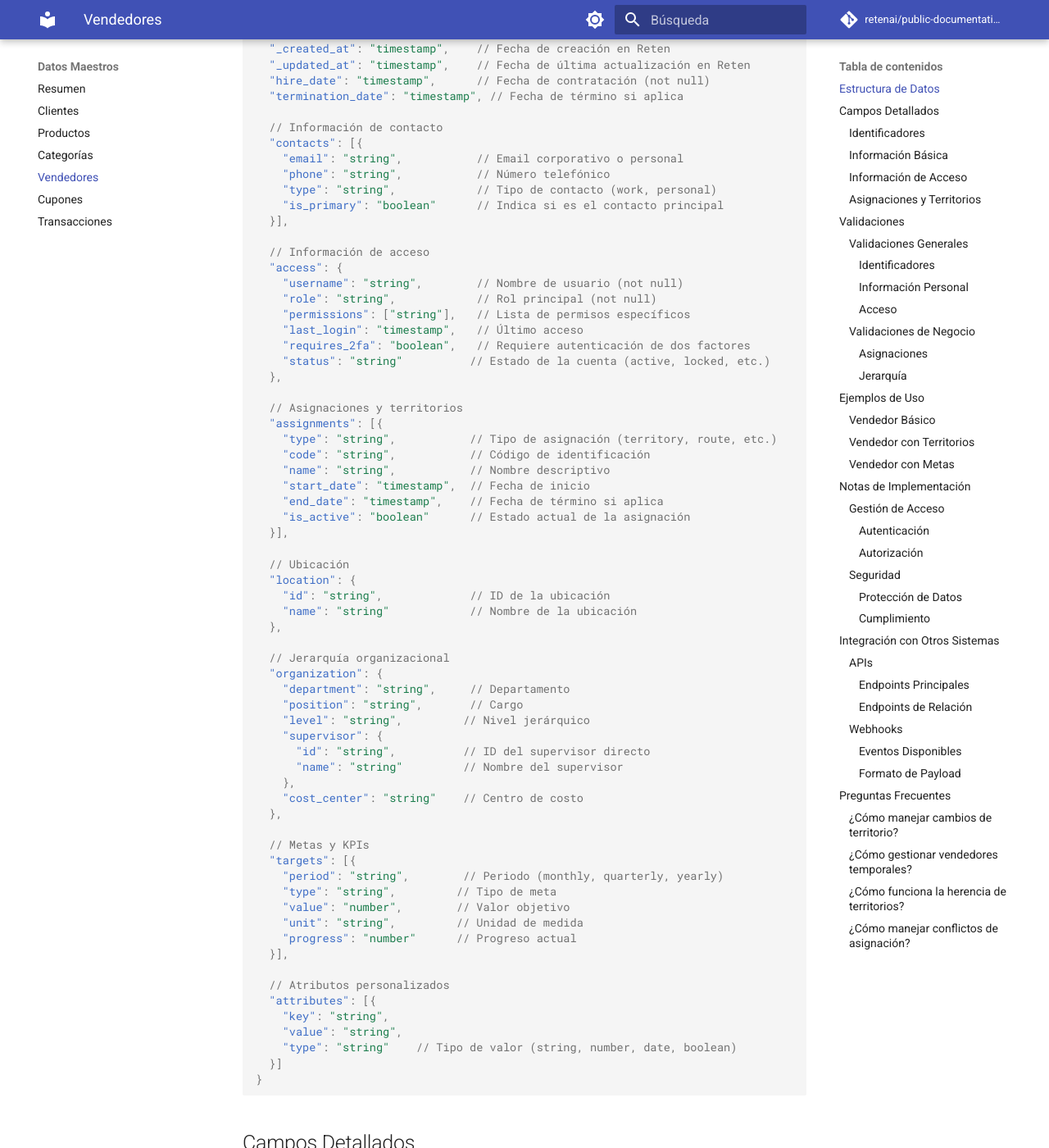
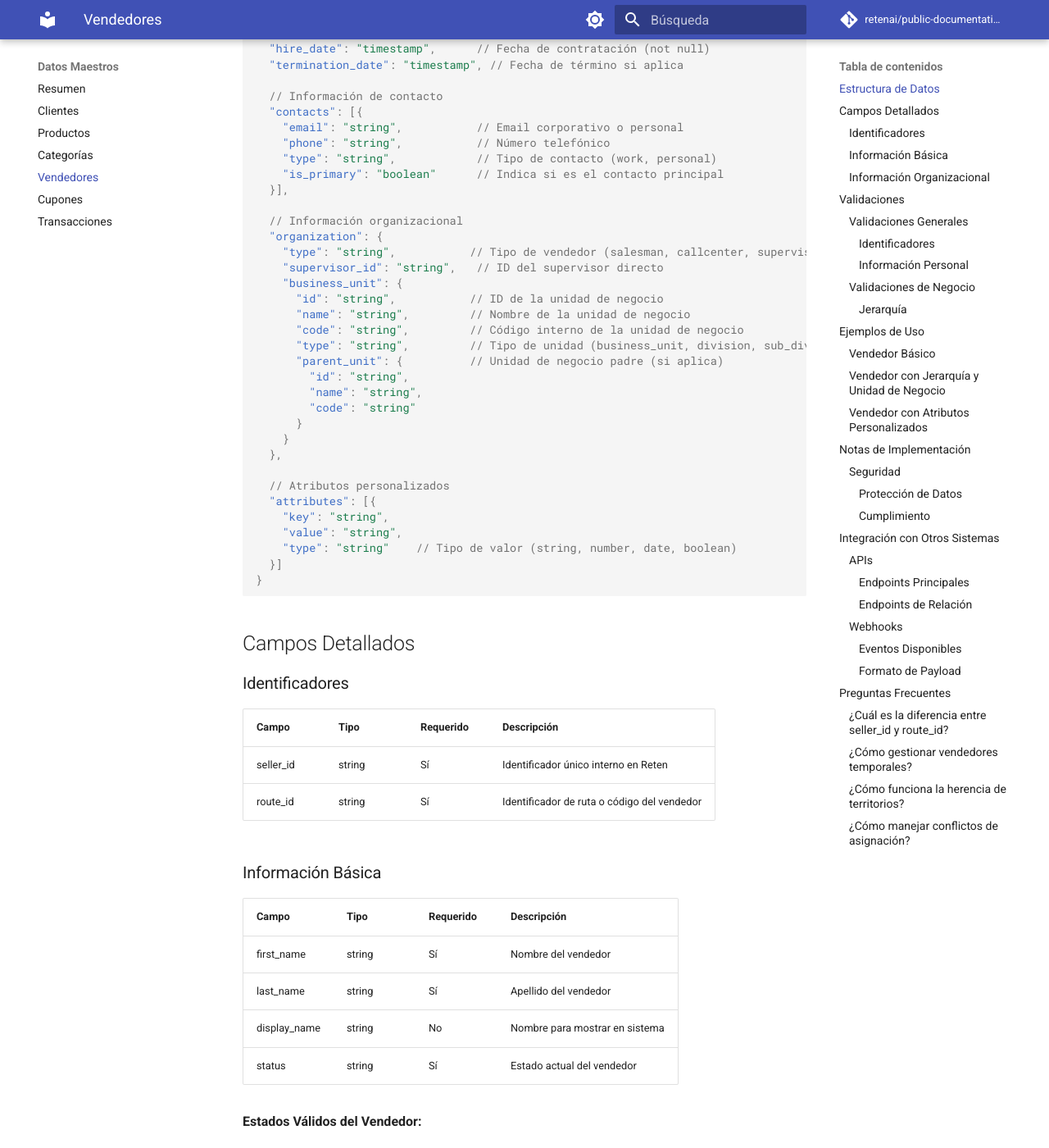
Before and after one commit to retenai/public-documentation, an MkDocs documentation site: the page built from docs/master-data/seller/README.md, in a window 1280 px wide and 1400 px high, scrolled down 717 px. Shown: the whole window at 82% size. Built offline with MkDocs 1.6.1 and Material for MkDocs 9.7.7, drawn with Linux system fonts in a browser that asks for light colours; comment, search, counter and statistics services are not loaded; some of the changed text lies outside the part shown.

Commit message:
refactor: simplify status handling and improve organization structure
- Remove redundant is_active field in favor of status enum in routes, assignments and sellers

- Simplify organization structure in sellers:

  - Remove location

  - Replace department/position with seller type (salesman, callcenter, supervisor)

  - Simplify supervisor to just an ID

  - Rename UEN to business_unit for clarity

  - Update business unit example to show geographical divisions

````diff
--- a/docs/master-data/seller/README.md
+++ b/docs/master-data/seller/README.md
@@ -7,9 +7,8 @@ Los vendedores son los usuarios del CPG (Consumer Packaged Goods) que interactú
 ```json
 {
   // Identificadores
-  "seller_id": "string",         // Identificador principal (not null)
-  "external_id": "string",       // Identificador externo del cliente
-  "employee_id": "string",       // Identificador de empleado en CPG
+  "seller_id": "string",         // Identificador único interno (not null)
+  "route_id": "string",          // Identificador de ruta o código de vendedor (not null)
 
   // Información básica
   "name": {
@@ -18,8 +17,7 @@ Los vendedores son los usuarios del CPG (Consumer Packaged Goods) que interactú
     "display_name": "string",    // Nombre para mostrar
     "full_name": "string"        // Nombre completo (not null)
   },
-  "status": "string",            // Estado del vendedor (active, inactive, suspended)
-  "is_active": "boolean",        // Indicador de estado activo
+  "status": "string",            // Estado del vendedor (active, inactive, suspended, terminated)
 
   // Marcas temporales
   "created_at": "timestamp",     // Fecha de creación en sistema cliente (not null)
@@ -37,52 +35,22 @@ Los vendedores son los usuarios del CPG (Consumer Packaged Goods) que interactú
     "is_primary": "boolean"      // Indica si es el contacto principal
   }],
 
-  // Información de acceso
-  "access": {
-    "username": "string",        // Nombre de usuario (not null)
-    "role": "string",            // Rol principal (not null)
-    "permissions": ["string"],   // Lista de permisos específicos
-    "last_login": "timestamp",   // Último acceso
-    "requires_2fa": "boolean",   // Requiere autenticación de dos factores
-    "status": "string"          // Estado de la cuenta (active, locked, etc.)
+  // Información organizacional
+  "organization": {
+    "type": "string",           // Tipo de vendedor (salesman, callcenter, supervisor)
+    "supervisor_id": "string",   // ID del supervisor directo
+    "business_unit": {
+      "id": "string",           // ID de la unidad de negocio
+      "name": "string",         // Nombre de la unidad de negocio
+      "code": "string",         // Código interno de la unidad de negocio
+      "type": "string",         // Tipo de unidad (business_unit, division, sub_division)
+      "parent_unit": {          // Unidad de negocio padre (si aplica)
+        "id": "string",
+        "name": "string",
+        "code": "string"
+      }
+    }
   },
-
-  // Asignaciones y territorios
-  "assignments": [{
-    "type": "string",           // Tipo de asignación (territory, route, etc.)
-    "code": "string",           // Código de identificación
-    "name": "string",           // Nombre descriptivo
-    "start_date": "timestamp",  // Fecha de inicio
-    "end_date": "timestamp",    // Fecha de término si aplica
-    "is_active": "boolean"      // Estado actual de la asignación
-  }],
-
-  // Ubicación
-  "location": {
-    "id": "string",             // ID de la ubicación
-    "name": "string"            // Nombre de la ubicación
-  },
-
-  // Jerarquía organizacional
-  "organization": {
-    "department": "string",     // Departamento
-    "position": "string",       // Cargo
-    "level": "string",         // Nivel jerárquico
-    "supervisor": {
-      "id": "string",          // ID del supervisor directo
-      "name": "string"         // Nombre del supervisor
-    },
-    "cost_center": "string"    // Centro de costo
-  },
-
-  // Metas y KPIs
-  "targets": [{
-    "period": "string",        // Periodo (monthly, quarterly, yearly)
-    "type": "string",         // Tipo de meta
-    "value": "number",        // Valor objetivo
-    "unit": "string",         // Unidad de medida
-    "progress": "number"      // Progreso actual
-  }],
 
   // Atributos personalizados
   "attributes": [{
@@ -97,11 +65,10 @@ Los vendedores son los usuarios del CPG (Consumer Packaged Goods) que interactú
 
 ### Identificadores
 
-| Campo       | Tipo   | Requerido | Descripción                             |
-| ----------- | ------ | --------- | --------------------------------------- |
-| seller_id   | string | Sí        | Identificador único en Reten            |
-| external_id | string | No        | Identificador en el sistema del cliente |
-| employee_id | string | No        | Número de empleado en CPG               |
+| Campo     | Tipo   | Requerido | Descripción                                 |
+| --------- | ------ | --------- | ------------------------------------------- |
+| seller_id | string | Sí        | Identificador único interno en Reten        |
+| route_id  | string | Sí        | Identificador de ruta o código del vendedor |
 
 ### Información Básica
 
@@ -119,44 +86,27 @@ Los vendedores son los usuarios del CPG (Consumer Packaged Goods) que interactú
 - `suspended`: Cuenta suspendida
 - `terminated`: Relación terminada
 
-### Información de Acceso
+### Información Organizacional
 
-| Campo        | Tipo      | Requerido | Descripción                      |
-| ------------ | --------- | --------- | -------------------------------- |
-| username     | string    | Sí        | Nombre de usuario para acceso    |
-| role         | string    | Sí        | Rol principal asignado           |
-| permissions  | array     | No        | Permisos específicos adicionales |
-| requires_2fa | boolean   | No        | Autenticación de dos factores    |
-| last_login   | timestamp | No        | Último acceso al sistema         |
+| Campo              | Tipo   | Requerido | Descripción                      |
+| ------------------ | ------ | --------- | -------------------------------- |
+| organization.type  | string | Sí        | Tipo de vendedor                 |
+| supervisor_id      | string | No        | ID del supervisor directo        |
+| business_unit.id   | string | Sí        | ID de la unidad de negocio       |
+| business_unit.name | string | Sí        | Nombre de la unidad de negocio   |
+| business_unit.code | string | Sí        | Código interno de la unidad      |
+| business_unit.type | string | Sí        | Tipo de unidad de negocio        |
+| parent_unit.id     | string | No        | ID de la unidad de negocio padre |
 
-**Roles Comunes:**
+**Tipos de Vendedor:**
+- `salesman`: Vendedor de campo que realiza visitas presenciales
+- `callcenter`: Vendedor que gestiona clientes vía telefónica
+- `supervisor`: Responsable de gestionar y supervisar otros vendedores
 
-- `sales_rep`: Vendedor de campo
-- `supervisor`: Supervisor de ventas
-- `manager`: Gerente de territorio
-- `admin`: Administrador de sistema
-- `analyst`: Analista de ventas
-
-### Asignaciones y Territorios
-
-Las asignaciones definen las áreas de responsabilidad del vendedor:
-
-| Campo      | Tipo      | Descripción              |
-| ---------- | --------- | ------------------------ |
-| type       | string    | Tipo de asignación       |
-| code       | string    | Código identificador     |
-| name       | string    | Nombre descriptivo       |
-| start_date | timestamp | Inicio de la asignación  |
-| end_date   | timestamp | Término de la asignación |
-| is_active  | boolean   | Estado actual            |
-
-**Tipos de Asignación:**
-
-- `territory`: Territorio geográfico
-- `route`: Ruta de visita
-- `portfolio`: Portafolio de productos
-- `channel`: Canal de ventas
-- `segment`: Segmento de clientes
+**Tipos de Unidad de Negocio:**
+- `business_unit`: Región o territorio principal
+- `division`: Zona dentro de una región
+- `sub_division`: Sector específico dentro de una zona
 
 ## Validaciones
 
@@ -165,8 +115,8 @@ Las asignaciones definen las áreas de responsabilidad del vendedor:
 #### Identificadores
 
 - `seller_id` debe ser único en todo el sistema
-- `external_id` debe ser único por cliente
-- `employee_id` debe ser único dentro del CPG
+- `route_id` debe ser único dentro del mismo CPG
+- El formato de `route_id` debe seguir el patrón definido por el CPG (ej: "R001", "V123", etc.)
 
 #### Información Personal
 
@@ -174,26 +124,17 @@ Las asignaciones definen las áreas de responsabilidad del vendedor:
 - El email principal debe ser corporativo
 - El formato de teléfono debe ser válido
 
-#### Acceso
-
-- Username debe ser único
-- Password debe cumplir política de seguridad
-- Roles deben ser válidos y activos
-
 ### Validaciones de Negocio
-
-#### Asignaciones
-
-- No puede haber solapamiento de territorios
-- Fechas de inicio deben ser válidas
-- Debe haber al menos una asignación activa
-- Las asignaciones de clientes se manejan a través de la entidad Asignaciones
 
 #### Jerarquía
 
 - El supervisor debe existir y estar activo
 - No pueden existir ciclos en la jerarquía
-- Niveles deben ser consistentes
+- La unidad de negocio debe existir y estar activa
+- La unidad de negocio padre debe existir si se especifica
+- El tipo de unidad debe ser válido
+- Los supervisores solo pueden tener el tipo "supervisor"
+- Un vendedor tipo "supervisor" debe tener al menos un subordinado
 
 ## Ejemplos de Uso
 
@@ -202,7 +143,7 @@ Las asignaciones definen las áreas de responsabilidad del vendedor:
 ```json
 {
   "seller_id": "SELLER_001",
-  "external_id": "EMP_123",
+  "route_id": "R001",
   "name": {
     "first_name": "Juan",
     "last_name": "Pérez",
@@ -214,65 +155,43 @@ Las asignaciones definen las áreas de responsabilidad del vendedor:
     "phone": "+56912345678",
     "type": "work",
     "is_primary": true
-  }],
-  "access": {
-    "username": "jperez",
-    "role": "sales_rep",
-    "permissions": ["view_reports", "create_orders"],
-    "requires_2fa": true
+  }]
+}
+```
+
+### Vendedor con Jerarquía y Unidad de Negocio
+
+```json
+{
+  "seller_id": "SELLER_002",
+  "route_id": "V123",
+  "name": {
+    "first_name": "María",
+    "last_name": "González"
+  },
+  "organization": {
+    "type": "supervisor",
+    "supervisor_id": "SELLER_005",
+    "business_unit": {
+      "id": "BU_NORTE",
+      "name": "Zona Norte",
+      "code": "ZN",
+      "type": "division",
+      "parent_unit": {
+        "id": "BU_METRO",
+        "name": "Región Metropolitana",
+        "code": "RM"
+      }
+    }
   }
 }
 ```
 
-### Vendedor con Territorios
-
-```json
-{
-  "seller_id": "SELLER_002",
-  "name": {
-    "first_name": "María",
-    "last_name": "González"
-  },
-  "assignments": [{
-    "type": "territory",
-    "code": "ZONE_NORTH",
-    "name": "Zona Norte Santiago",
-    "start_date": "2024-01-01T00:00:00Z",
-    "is_active": true
-  }, {
-    "type": "portfolio",
-    "code": "PORTFOLIO_PREMIUM",
-    "name": "Productos Premium",
-    "start_date": "2024-01-01T00:00:00Z",
-    "is_active": true
-  }],
-  "organization": {
-    "department": "Sales",
-    "position": "Senior Sales Representative",
-    "level": "L3",
-    "reports_to": "SELLER_005"
-  }
-}
-```
-
-### Vendedor con Metas
+### Vendedor con Atributos Personalizados
 
 ```json
 {
   "seller_id": "SELLER_003",
-  "targets": [{
-    "period": "2024-Q1",
-    "type": "sales_volume",
-    "value": 100000,
-    "unit": "USD",
-    "progress": 75000
-  }, {
-    "period": "2024-Q1",
-    "type": "new_customers",
-    "value": 20,
-    "unit": "count",
-    "progress": 15
-  }],
   "attributes": [{
     "key": "specialty",
     "value": "new_business",
@@ -286,20 +205,6 @@ Las asignaciones definen las áreas de responsabilidad del vendedor:
 ```
 
 ## Notas de Implementación
-
-### Gestión de Acceso
-
-#### Autenticación
-
-- Soporte para múltiples métodos
-- Integración con SSO corporativo
-- Políticas de contraseñas
-
-#### Autorización
-
-- Basada en roles y permisos
-- Herencia de permisos
-- Restricciones por territorio
 
 ### Seguridad
 
@@ -332,8 +237,6 @@ DELETE /api/v1/sellers/{seller_id}
 #### Endpoints de Relación
 
 ```
-GET    /api/v1/sellers/{seller_id}/assignments
-GET    /api/v1/sellers/{seller_id}/targets
 GET    /api/v1/sellers/{seller_id}/subordinates
 ```
 
@@ -367,25 +269,22 @@ GET    /api/v1/sellers/{seller_id}/subordinates
 
 ## Preguntas Frecuentes
 
-### ¿Cómo manejar cambios de territorio?
+### ¿Cuál es la diferencia entre seller_id y route_id?
 
-- Mantener historial de asignaciones previas
-- Asegurar transición suave de clientes mediante la entidad Asignaciones
-- Actualizar jerarquías y relaciones heredadas
-- Notificar a todas las partes involucradas
+- `seller_id` es el identificador interno único en Reten, usado para referencias del sistema
+- `route_id` es el identificador que maneja el CPG, generalmente asociado a una ruta o código de vendedor
+- `route_id` puede seguir diferentes formatos según las necesidades del CPG
+- Las búsquedas se pueden realizar por cualquiera de los dos identificadores
 
 ### ¿Cómo gestionar vendedores temporales?
 
 - Usar `status` y fechas de vigencia
-- Crear asignaciones temporales a través de la entidad Asignaciones
 - Mantener permisos limitados
 - Establecer fecha de término clara
 
 ### ¿Cómo funciona la herencia de territorios?
 
-- Las asignaciones se heredan según jerarquía organizacional
 - Los supervisores heredan visibilidad de sus subordinados
-- Las asignaciones heredadas se marcan como `inherited`
 - Se mantiene trazabilidad del origen de la herencia
 
 ### ¿Cómo manejar conflictos de asignación?
````
Also changed, not shown: other parts of docs/master-data/seller/README.md (+0 -1 lines), docs/settings/assignments/README.md (+24 -99 lines), docs/settings/routes/README.md (+33 -62 lines).
